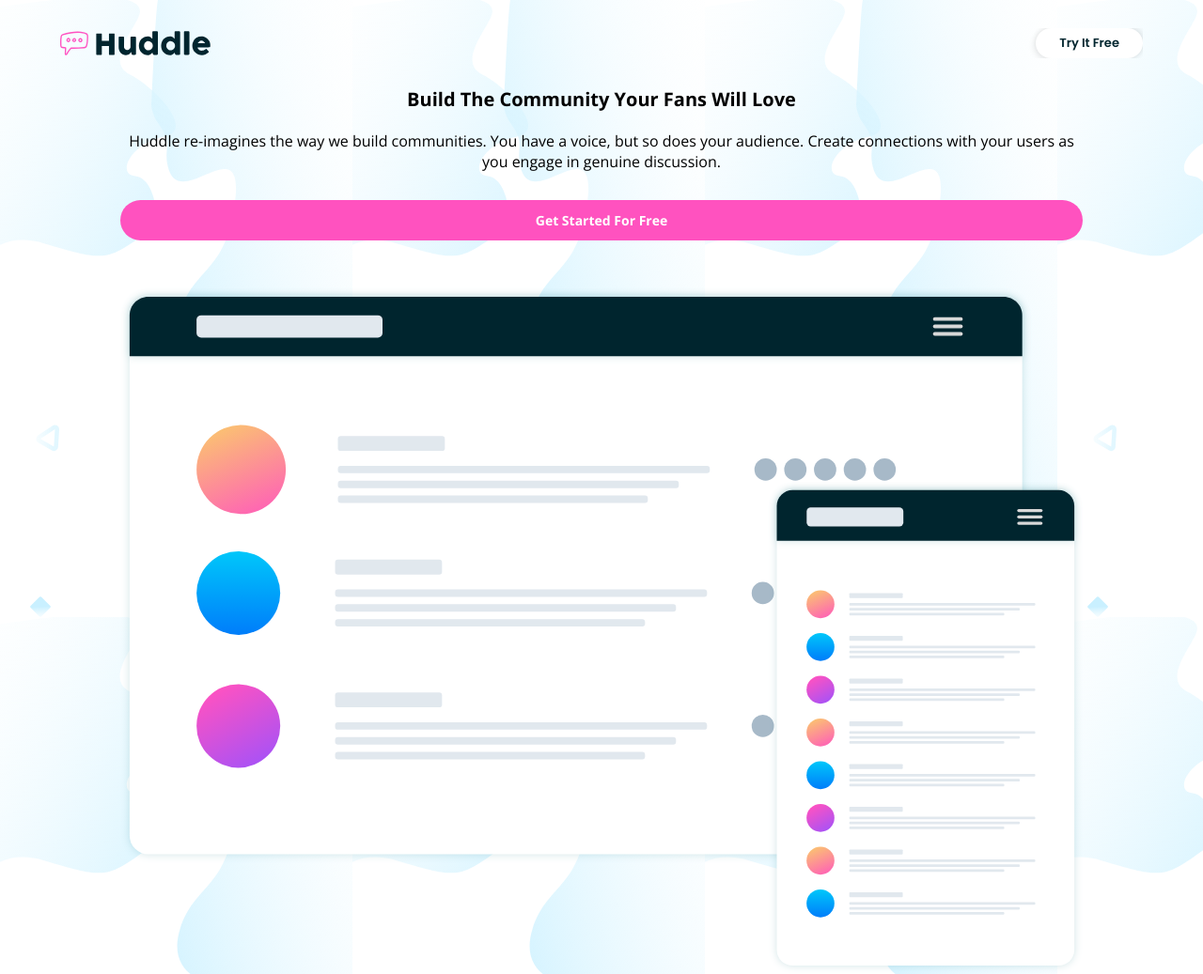
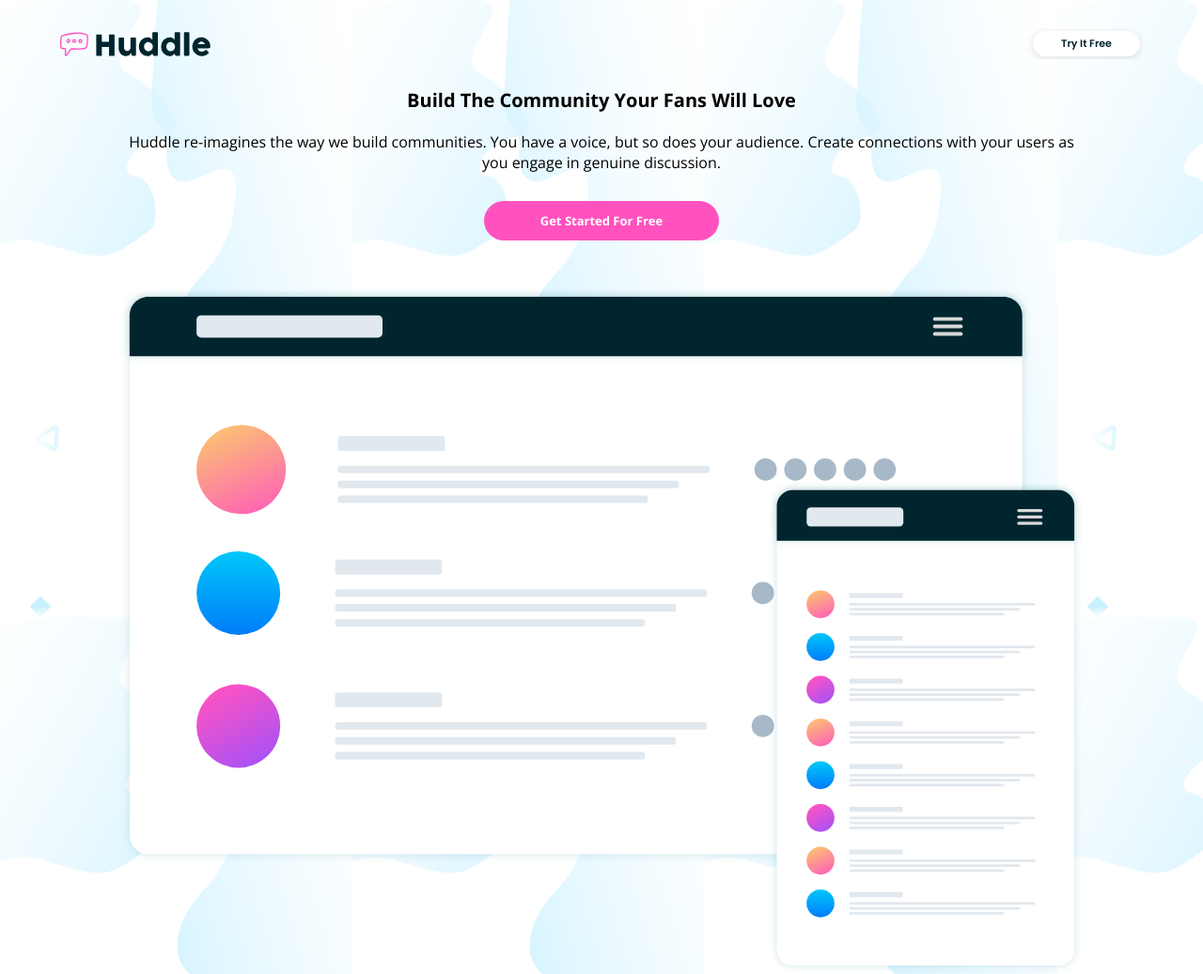
Before and after one commit to angelicapt313/landing-page-front-end, a plain HTML site: page index.html in a window 1280 px wide. Shown: the top 1037 px of the page at 94% size. Drawn offline with nearby package versions, Linux system fonts and the light colour scheme.

Commit message:
updated properties: color, font-size, shadows to elements button.

```diff
--- a/styles.css
+++ b/styles.css
@@ -55,21 +55,22 @@ body{
 }
 
 .hero__btn{
+  display: block;
   text-decoration: none;
   color:var(--very-dark-cyan);
   background-color: white ;
-  padding: 6px 25px;
-  border-radius: 30px;
+  padding: 5px 30px;
+  border-radius: 20px;
   font-family: var(--poppins);
   font-weight: 600;
-  font-size: 13px;
-  box-shadow: 2px -2px 6px rgba(0, 0, 0, 0.087), -2px 2px 6px rgba(0, 0, 0, 0.087);
+  font-size: 11px;
+  box-shadow: rgba(99, 99, 99, 0.2) 0px 2px 8px 0px;
+  margin: 3px;
 }
 
 .hero__section{
   width: 80%;
   margin: 0 auto;
-
 }
 
 .hero__title{
@@ -85,17 +86,17 @@ body{
 }
 
 .btn__started{
+  background-color: var(--pink);
+  text-decoration: none;
   display: block;
+  width: 250px;
   text-align: center;
-  font-size: 14px;
   margin: 30px auto;
-  background-color: var(--pink);
+  border-radius: 30px;
+  padding: 12px 20px;
   color: white;
-  padding: 12px;
-  border-radius: 30px;
-  text-decoration: none;
+  font-size: 13px;
   font-weight: bold;
-
 }
 
 .hero__imageView{
@@ -132,7 +133,7 @@ body{
 
 
 .img__figure{
-  width: 80%;
+  width: 100%;
   margin: 0 auto;
 }
 
@@ -148,12 +149,14 @@ body{
 .card__title{
   text-align: center;
   margin: 20px;
+  font-size: 20px;
 }
 
 .card__paragraph{
   text-align: center;
   color: var(--grayish-blue);
-  font-size: 15px;
+  font-size: 14 px;
+  padding: 0 13px;
 }
 
 .community{
@@ -210,6 +213,10 @@ body{
   margin: 25px 0;
 }
 
+.footer__img{
+  width: 50%;
+}
+
 .footer__info{
   display: flex;
   flex-direction: column;
```
